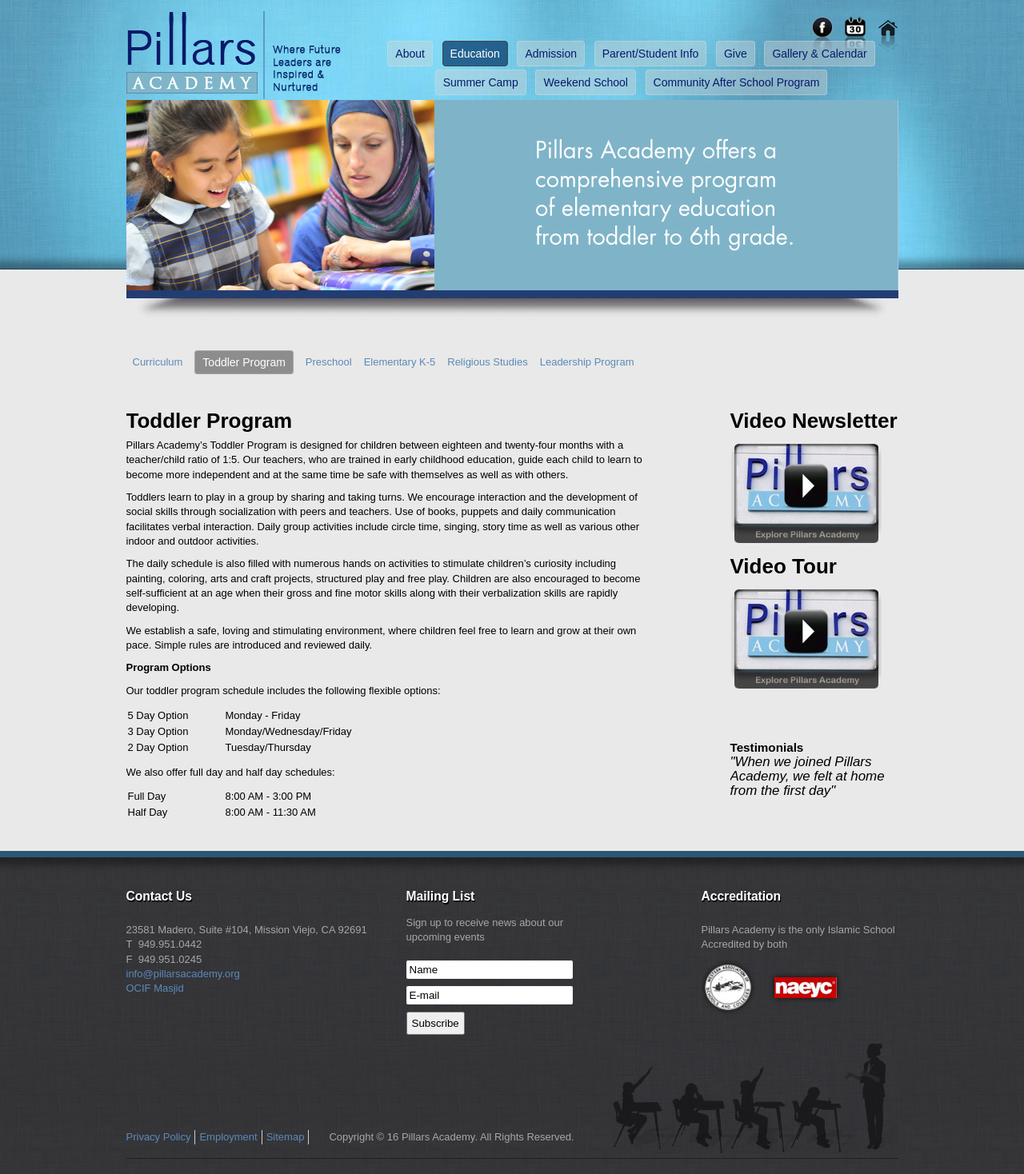
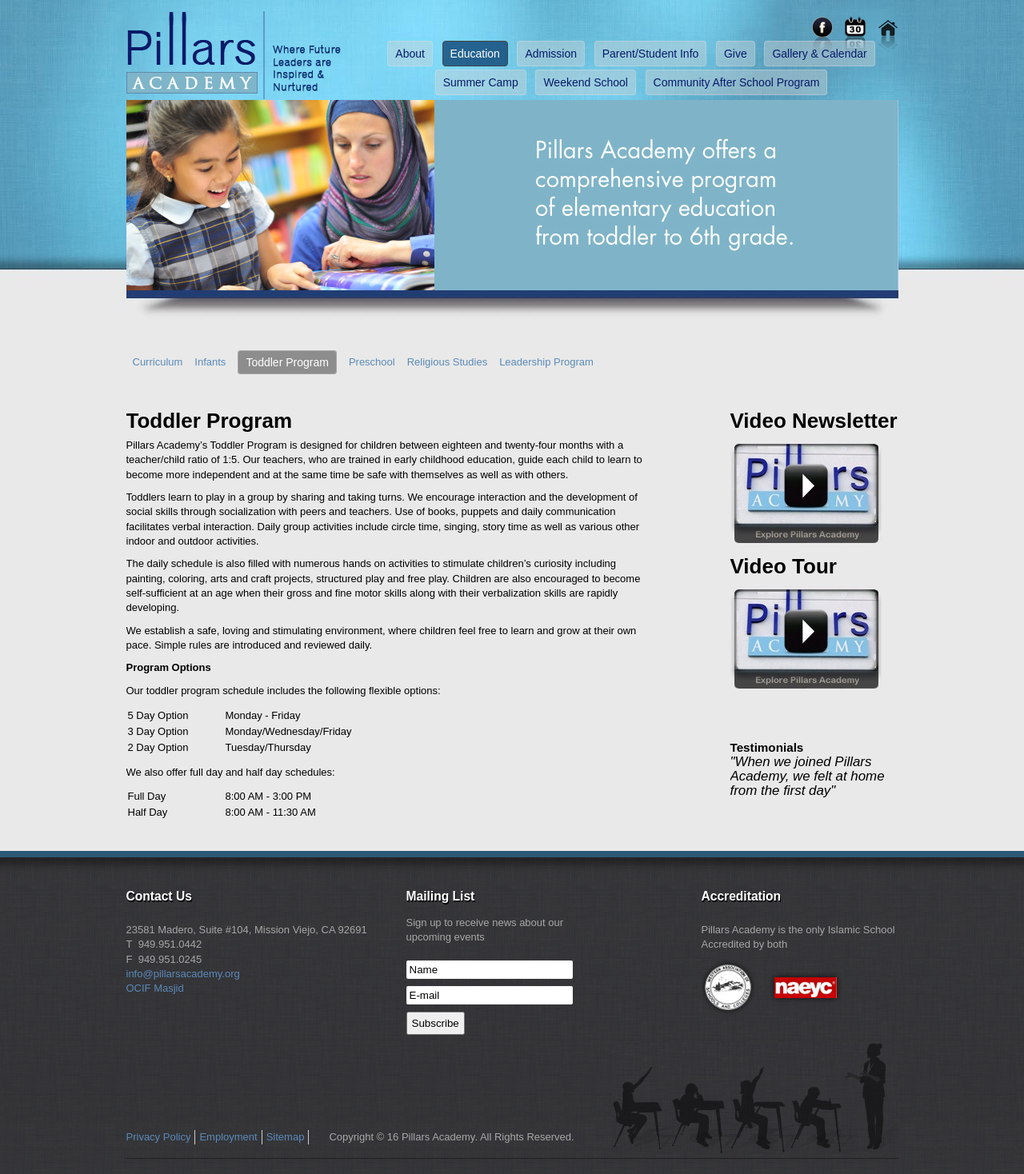
Before and after one commit to pillarsacademy/pillarsacademy.github.io, a Jekyll site: the page built from learning/toddlers.md, in a window 1280 px wide. Shown: the whole page at 80% size. Built offline with Jekyll 4.4.1, drawn with Linux system fonts in a browser that asks for light colours; nearby versions of some CDN libraries.

Commit message:
Update menu.yml

```diff
--- a/_data/menu.yml
+++ b/_data/menu.yml
@@ -24,12 +24,12 @@
   items:
     - path: Curriculum
       title: Curriculum
+    - path: infants
+      title: "Infants"
     - path: toddlers
       title: "Toddler Program"
     - path: preschool
       title: "Preschool"
-    - path: elementary
-      title: "Elementary K-5"
     - path: religious-studies
       title: "Religious Studies"
     - path: leadership
```
